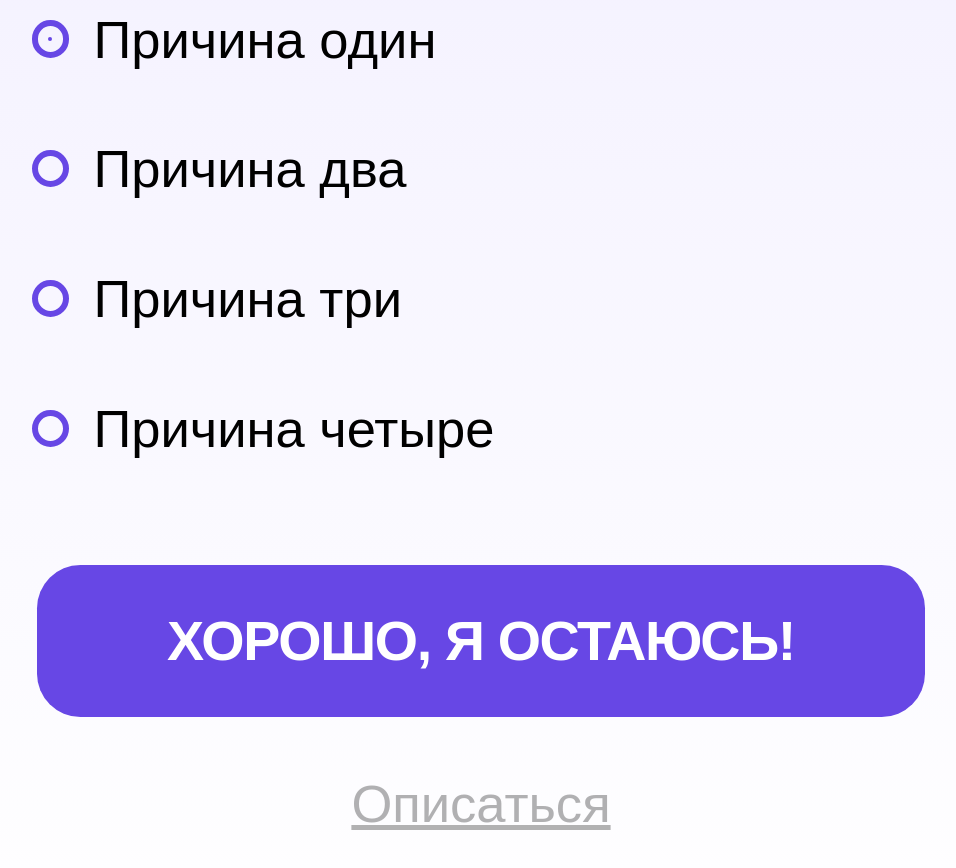
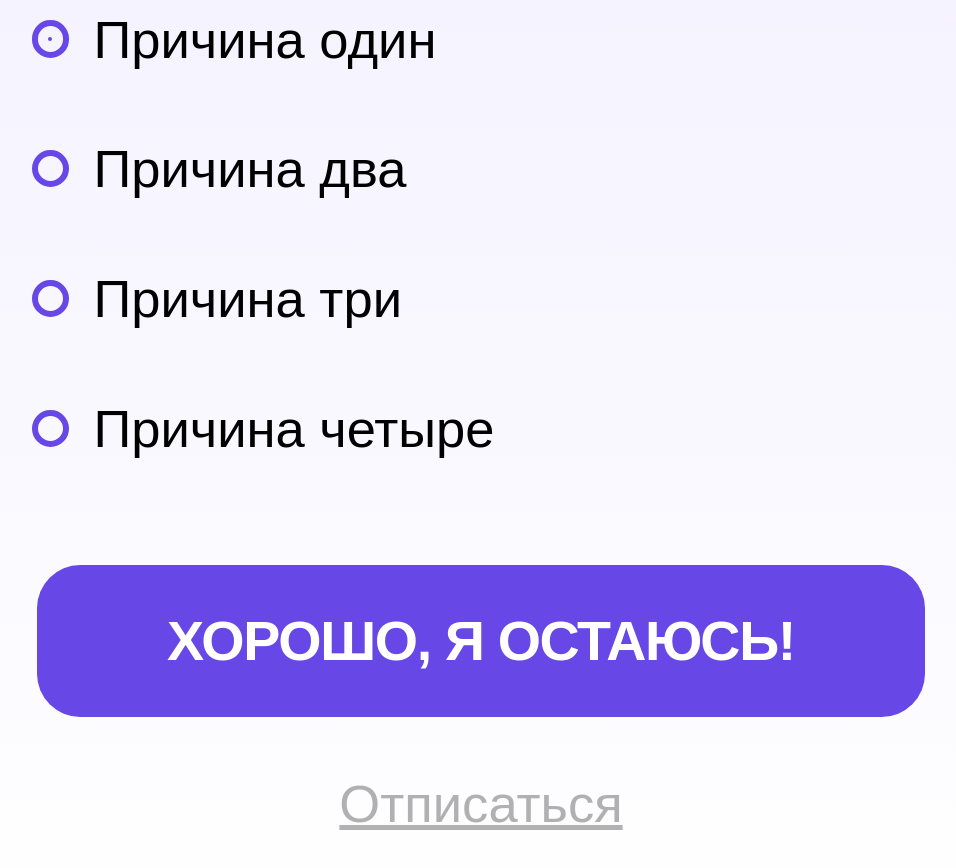
Before and after one commit to KoldunPodkradun/promo-codes_subscription_mobile_2, a plain HTML site: page index.html in a window 1280 px wide. Shown: the part 618-1486 px from the top of the page, without its empty margins (159-1115 px from the left). Drawn offline with nearby package versions, Linux system fonts and the light colour scheme; a web font is replaced by a local one.

Commit message:
18.02.2020 19.31

```diff
--- a/index.html
+++ b/index.html
@@ -34,7 +34,7 @@
                     </div>
                 </div>
                 <input class="btn success" type="submit" value="Хорошо, я остаюсь!">
-                <div class="unsubscribe next">Описаться</div>
+                <div class="unsubscribe next">Отписаться</div>
             </form>
         </div>
     </div>
@@ -43,7 +43,7 @@
             <div class="subtitle">Вы уверены что хотите отписаться?</div>
             <p class="descr">Вам снова придется оплачивать кажый промокод 🙀</p>
             <div class="btn prev">Хорошо, я остаюсь!</div>
-            <div class="unsubscribe next">Описаться</div>
+            <div class="unsubscribe next">Отписаться</div>
         </div>
     </div>
     <div class="subscription-step-3">
```
